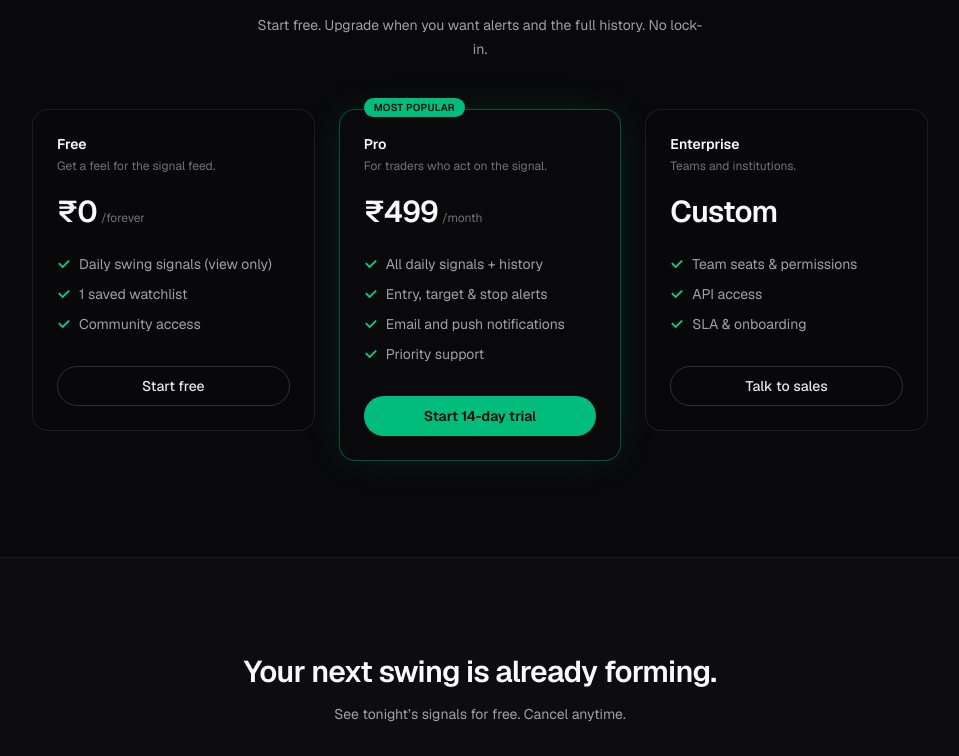
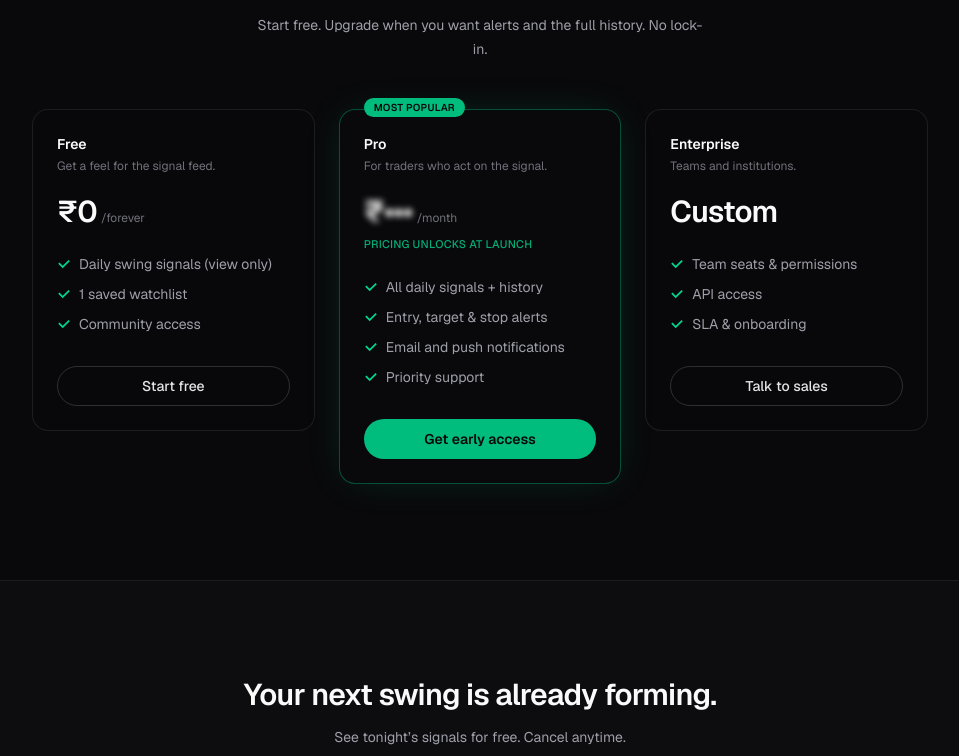
Before and after one commit to thecalmmatter/signals, a Next.js app: page / in a window 1280 px wide. Shown: the part 1834-2590 px from the top of the page, without its empty margins (160-1119 px from the left). Built offline with nearby package versions, Linux system fonts and the light colour scheme.

Commit message:
Obscure Pro plan pricing on landing page + subscribe button

```diff
--- a/app/page.tsx
+++ b/app/page.tsx
@@ -8,6 +8,7 @@ const PLANS = [
     tagline: "Get a feel for the signal feed.",
     price: "₹0",
     period: "/forever",
+    priceNote: null as string | null,
     features: [
       "Daily swing signals (view only)",
       "1 saved watchlist",
@@ -19,15 +20,16 @@ const PLANS = [
   {
     name: "Pro",
     tagline: "For traders who act on the signal.",
-    price: "₹499",
+    price: "₹•••",
     period: "/month",
+    priceNote: "Pricing unlocks at launch",
     features: [
       "All daily signals + history",
       "Entry, target & stop alerts",
       "Email and push notifications",
       "Priority support",
     ],
-    cta: "Start 14-day trial",
+    cta: "Get early access",
     featured: true,
   },
   {
@@ -35,6 +37,7 @@ const PLANS = [
     tagline: "Teams and institutions.",
     price: "Custom",
     period: "",
+    priceNote: null as string | null,
     features: [
       "Team seats & permissions",
       "API access",
@@ -222,11 +225,23 @@ export default function Home() {
                   </h3>
                   <p className="mt-1 text-xs text-zinc-500">{plan.tagline}</p>
                   <p className="mt-5 flex items-baseline gap-1">
-                    <span className="text-3xl font-semibold tracking-tight text-zinc-50">
+                    <span
+                      className={
+                        plan.priceNote
+                          ? "text-3xl font-semibold tracking-tight text-zinc-50 blur-[3px] select-none"
+                          : "text-3xl font-semibold tracking-tight text-zinc-50"
+                      }
+                      aria-hidden={plan.priceNote ? true : undefined}
+                    >
                       {plan.price}
                     </span>
                     <span className="text-xs text-zinc-500">{plan.period}</span>
                   </p>
+                  {plan.priceNote && (
+                    <p className="mt-1.5 text-[11px] font-medium uppercase tracking-wide text-emerald-400/80">
+                      {plan.priceNote}
+                    </p>
+                  )}
                   <ul className="mt-6 space-y-2.5 text-sm text-zinc-400">
                     {plan.features.map((feature) => (
                       <li key={feature} className="flex items-start gap-2">
--- a/components/subscribe-button.tsx
+++ b/components/subscribe-button.tsx
@@ -91,7 +91,7 @@ export function SubscribeButton({ className }: { className?: string }) {
           "inline-flex h-11 items-center justify-center rounded-full bg-emerald-500 px-6 text-sm font-semibold text-zinc-950 transition hover:bg-emerald-400 disabled:cursor-not-allowed disabled:opacity-60"
         }
       >
-        {busy ? "Opening checkout…" : "Subscribe — ₹499/month"}
+        {busy ? "Opening checkout…" : "Subscribe now"}
       </button>
       {error && <p className="mt-2 text-xs text-rose-400">{error}</p>}
     </div>
```
